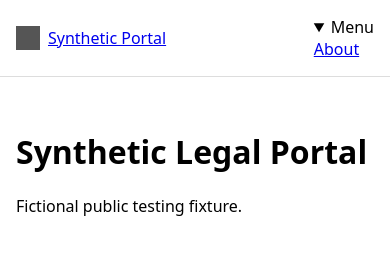
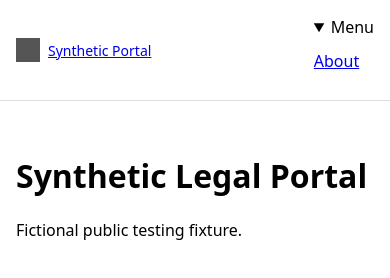
Before and after one commit to inxaka86-dotcom/panam-ci-lab, a website: page testerarmy-pilot/fixture/index.html in a window 390 px wide. Both pictures are taken after a click on the heading "Menu". Drawn offline with Linux system fonts and the light colour scheme.

Commit message:
test(public): add responsive synthetic navigation

```diff
--- a/testerarmy-pilot/fixture/index.html
+++ b/testerarmy-pilot/fixture/index.html
@@ -3,27 +3,33 @@
 <head>
 <meta charset="utf-8">
 <meta name="viewport" content="width=device-width, initial-scale=1">
-<title>Synthetic Portal</title>
+<title>Synthetic Legal Portal</title>
 <style>
 * { box-sizing: border-box; }
-body { font: 16px system-ui; margin: 0; }
-header { display: flex; justify-content: space-between; align-items: center; flex-wrap: wrap; padding: 16px; border-bottom: 1px solid #ddd; }
-.brand { display: inline-flex; align-items: center; gap: 8px; }
-.mark { width: 24px; height: 24px; display: inline-block; background: #555; }
-nav { display: flex; gap: 16px; }
-summary { display: none; }
+body { font: 16px system-ui, sans-serif; margin: 0; }
+header { display: flex; justify-content: space-between; align-items: center; gap: 12px; padding: 16px; border-bottom: 1px solid #ddd; }
+.brand { display: inline-flex; align-items: center; gap: 8px; min-width: 0; }
+.mark { width: 24px; height: 24px; flex: 0 0 24px; background: #555; }
+.desktop-nav { display: flex; gap: 16px; }
+.mobile-menu { display: none; }
+.mobile-menu nav { display: none; }
+.mobile-menu[open] nav { display: flex; flex-direction: column; gap: 12px; padding: 12px 0; }
 main { padding: 32px 16px; }
 @media (max-width: 600px) {
-  nav { display: none; }
-  summary { display: list-item; }
-  details[open] nav { display: flex; flex-direction: column; }
+  .brand { font-size: 14px; }
+  .desktop-nav { display: none; }
+  .mobile-menu { display: block; }
 }
 </style>
 </head>
 <body>
 <header>
-<a class="brand" href="/"><span class="mark" aria-hidden="true"></span>Synthetic Portal</a>
-<details><summary>Menu</summary><nav aria-label="Primary navigation"><a href="/about.html">About</a></nav></details>
+  <a class="brand" href="/"><span class="mark" aria-hidden="true"></span>Synthetic Portal</a>
+  <nav class="desktop-nav" aria-label="Desktop navigation"><a href="/about.html">About</a></nav>
+  <details class="mobile-menu">
+    <summary>Menu</summary>
+    <nav aria-label="Mobile navigation"><a href="/about.html">About</a></nav>
+  </details>
 </header>
 <main><h1>Synthetic Legal Portal</h1><p>Fictional public testing fixture.</p></main>
 </body>
```
